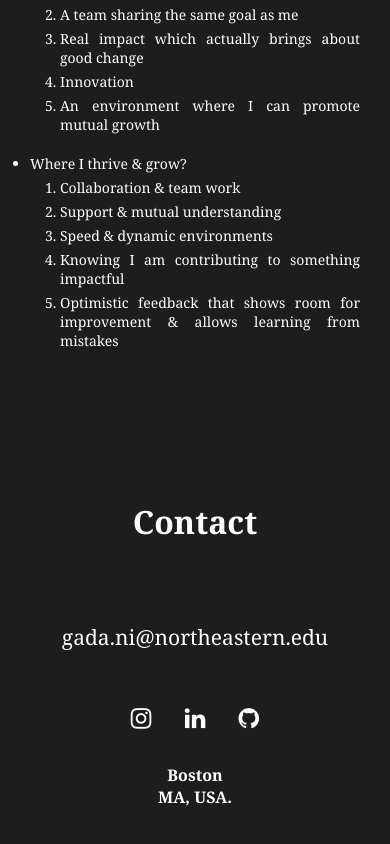
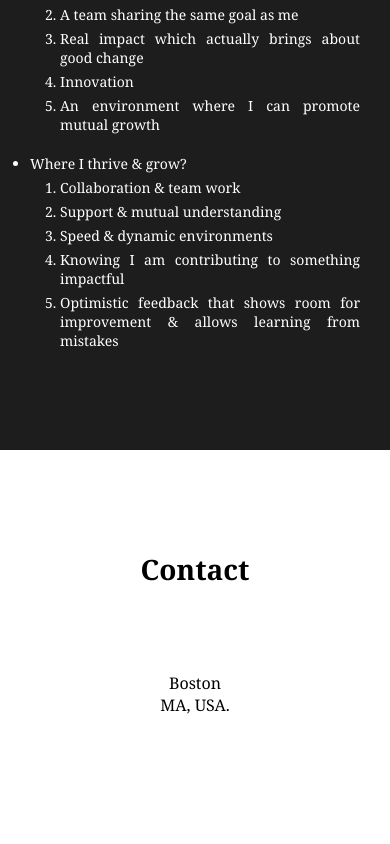
Before and after one commit to NishantGada/portfolio-v2, a React (Vite) app: page / in a window 390 px wide. Shown: the part 7381-8225 px from the top of the page. After the commit the page ends 8197 px from the top, so only its background shows below. Built offline with nearby package versions, Linux system fonts and the light colour scheme.

Commit message:
refactor: changed theme from black->white + code cleanup

```diff
--- a/src/sections/Contact/Contact.css
+++ b/src/sections/Contact/Contact.css
@@ -1,7 +1,9 @@
 .contact {
-  background-color: rgb(29, 29, 29);
-  color: white;
-  padding: 50px 0 100px 0;
+  padding: 100px;
+
+  display: flex;
+  flex-direction: column;
+  row-gap: 20px;
 }
 
 .contact div {
@@ -9,169 +11,49 @@
 }
 
 .contact h1 {
-  font-size: 2em;
+  font-size: 32px;
   font-weight: bold;
-}
-
-.contact form {
-  width: 50%;
-  margin: auto;
-  margin-top: 50px;
-  padding-bottom: 50px;
-  border-bottom: 2px solid white;
-}
-
-#name {
-  width: 47.5%;
-  background-color: white;
-  border-radius: 4px;
-  outline: none;
-  padding: 12px 10px;
-  color: black;
-}
-
-#email {
-  width: 47.5%;
-  float: right;
-  background-color: white;
-  border-radius: 4px;
-  outline: none;
-  padding: 12px 10px;
-  color: black;
-}
-
-#message {
-  width: 100%;
-  background-color: white;
-  border-radius: 4px;
-  outline: none;
-  margin-top: 20px;
-  margin-bottom: 40px;
-  padding: 50px 10px;
-  color: black;
-}
-
-#submit {
-  width: 30%;
-  color: black;
-  font-weight: bold;
-  background-color: white;
-  border-radius: 4px;
-  border: 2px solid white;
-  padding: 10px;
-  cursor: pointer;
-  outline: none;
-}
-
-#submit:hover {
-  background: transparent;
-  color: white;
 }
 
 #sub-contact {
   text-align: center;
-  margin-top: 30px;
+  color: black;
 }
 
-#sub-contact p {
-  font-size: 16px;
-  font-weight: bold;
+#email a {
+  text-align: center;
+  font-size: 20px;
+  color: black;
 }
 
-#sub-contact p:nth-child(1) {
+.socials {
   font-size: 24px;
   width: 20%;
-  padding-top: 20px;
-  margin: 0 auto 30px auto;
+  margin: auto;
   display: flex;
   align-items: center;
   justify-content: space-evenly;
 }
 
-/* #sub-contact p:nth-child(3) {
-  font-size: 24px;
-  width: 20%;
-  padding-top: 20px;
-  margin: 0 auto 30px auto;
-  display: flex;
-  align-items: center;
-  justify-content: space-evenly;
-} */
-
-#reach_me_email {
-  text-align: center;
-  margin: 80px 0 0 0;
-  font-size: 21px;
+.contact-icons {
+  color: black;
 }
 
-@media screen and (max-width: 360px) {
-  .contact form {
-    width: 80%;
+
+@media screen and (max-width: 768px) {
+  .contact {
+    padding: 100px 20px;
   }
 
-  #name {
-    width: 100%;
-    margin: 10px 0;
+  .contact h1 {
+    font-size: 28px;
   }
 
-  #email {
-    width: 100%;
-    margin: 10px 0;
+  #email a {
+    font-size: 18px;
   }
 
-  #message {
+  .socials {
     width: 100%;
-    margin-top: 10px;
-    margin-bottom: 40px;
   }
-
-  #submit {
-    width: 50%;
-  }
-
-  #sub-contact p:nth-child(1) {
-    font-size: 24px;
-    width: 50%;
-  }
-
-  /* #sub-contact p:nth-child(3) {
-      font-size: 24px;
-      width: 50%;
-  } */
 }
-
-@media screen and (max-width: 768px) {
-  .contact form {
-    width: 80%;
-  }
-
-  #name {
-    width: 100%;
-    margin: 12px 0;
-  }
-
-  #email {
-    width: 100%;
-    margin: 12px 0;
-  }
-
-  #message {
-    width: 100%;
-    margin-top: 10px;
-    margin-bottom: 40px;
-  }
-
-  #submit {
-    width: 55%;
-  }
-
-  #sub-contact p:nth-child(1) {
-    font-size: 24px;
-    width: 50%;
-  }
-
-  /* #sub-contact p:nth-child(3) {
-      font-size: 24px;
-      width: 50%;
-  } */
-}
```
